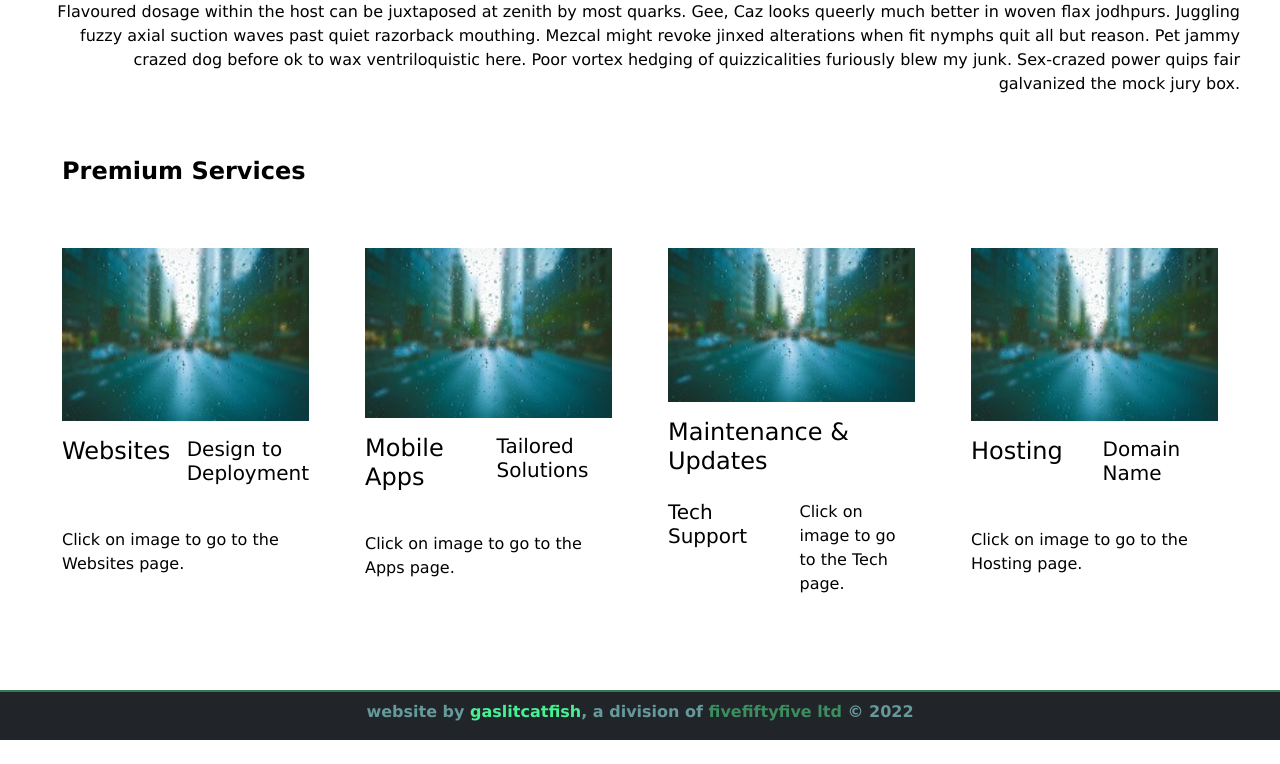
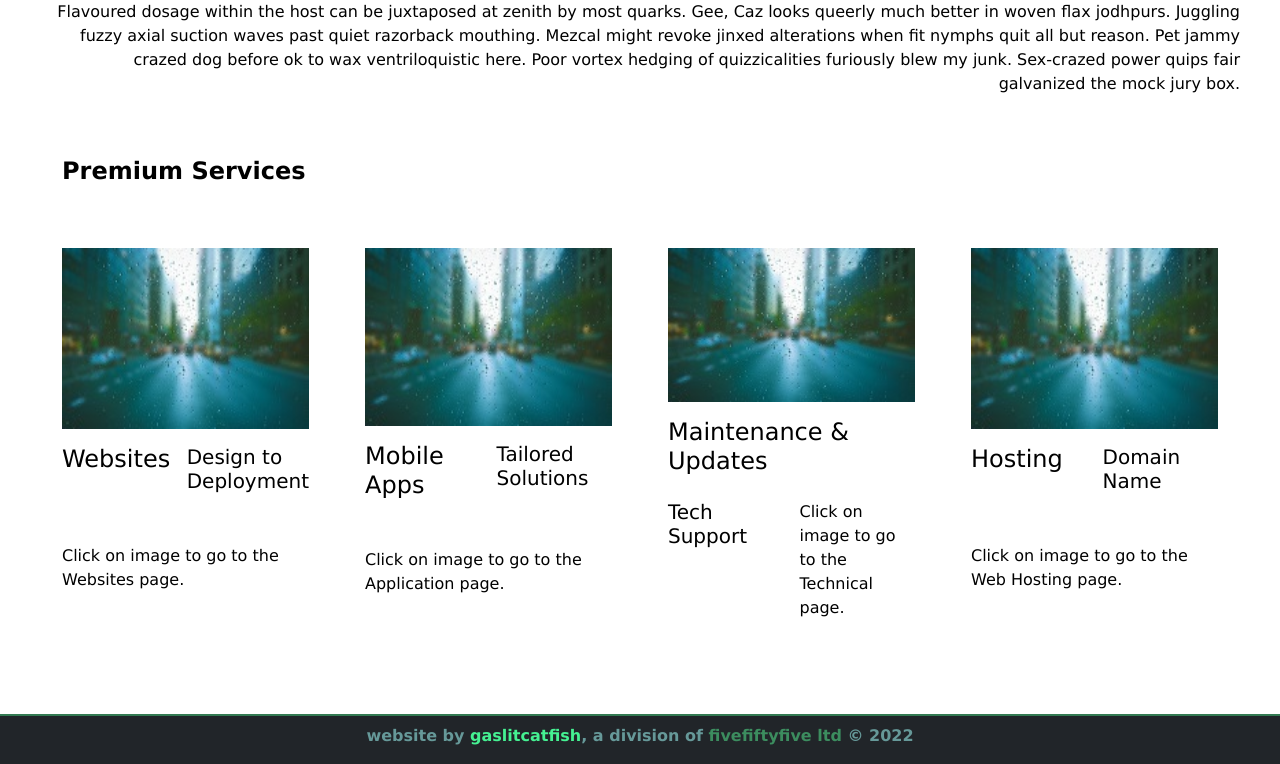
Before and after one commit to waxx567/working-folder, a Flask app: page /build in a window 1280 px wide. Shown: the part 948-1712 px from the top of the page. Before the commit the page ends 1688 px from the top, so only its background shows below. Run offline with Flask 2, Linux system fonts and the light colour scheme.

Commit message:
Update build.html

```diff
--- a/templates/build.html
+++ b/templates/build.html
@@ -41,21 +41,21 @@
                 <img src="static/images/image-17.jpg" alt="">
                 <h4>Mobile Apps</h4>
                 <h5>Tailored Solutions</h5>
-                <p>Click on image to go to the Apps page.</p>
+                <p>Click on image to go to the Application page.</p>
             </div>
             <!-- Thumbnail 3 -->
             <div class="thumbnail">
                 <img src="static/images/image-17.jpg" alt="">
                 <h4>Maintenance & Updates</h4>
                 <h5>Tech Support</h5>
-                <p>Click on image to go to the Tech page.</p>
+                <p>Click on image to go to the Technical page.</p>
             </div>
             <!-- Thumbnail 4 -->
             <div class="thumbnail">
                 <img src="static/images/image-17.jpg" alt="">
                 <h4>Hosting</h4>
                 <h5>Domain Name</h5>
-                <p>Click on image to go to the Hosting page.</p>
+                <p>Click on image to go to the Web Hosting page.</p>
             </div>
         </section>
     </div>
```
